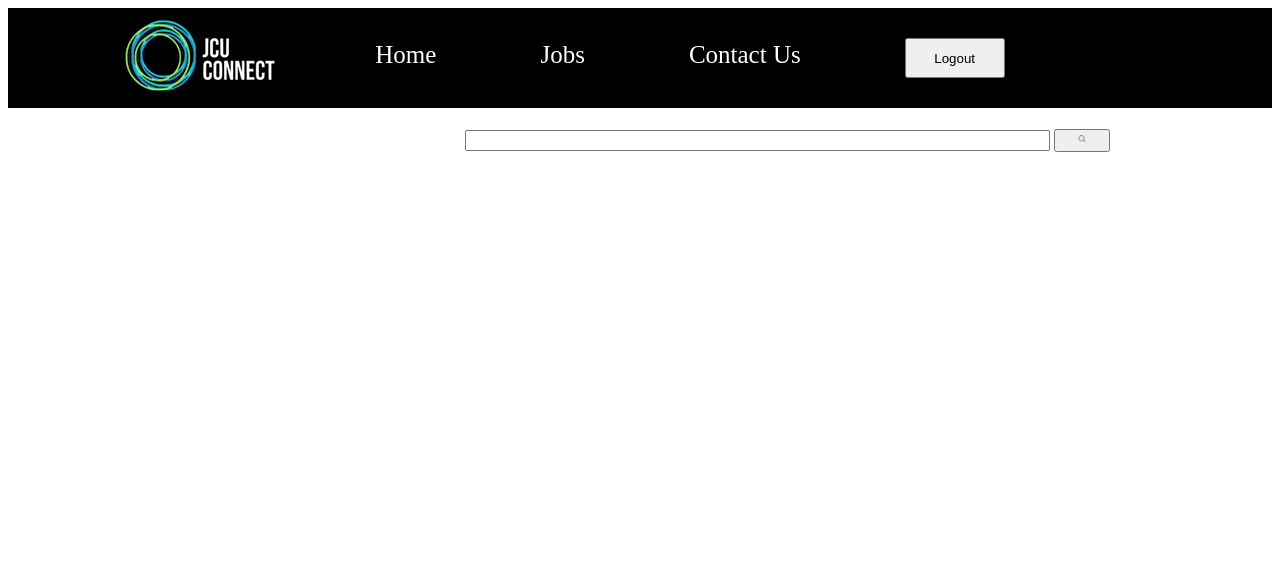
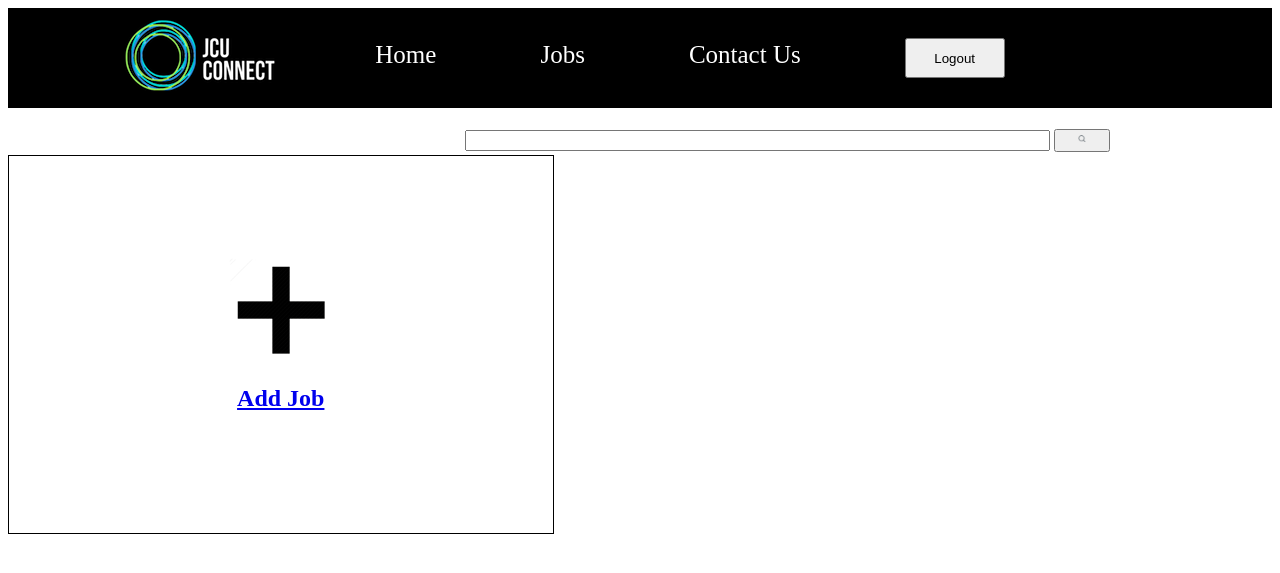
Before and after one commit to CDivyaPrabha/CP3405-Assessment, a Flask app: page /student_jobs in a window 1280 px wide. Shown: the top 573 px of the page. Run offline with Flask 2, Linux system fonts and the light colour scheme; data that the repository does not hold is empty.

Commit message:
Second Demo for Post jobs story.

```diff
--- a/app/templates/searchJob.html
+++ b/app/templates/searchJob.html
@@ -30,13 +30,19 @@
     </form>
 </div>
 
-<div class="job_list">
-    {% for job in jobs %}
-<div><p>{{ job.Company_Name }}<br>{{ job.Job_Designation }}<br>{{ job.Job_Description }}<br>
-    <img src="{{ job.Company_Picture }}" height="" width=""></p>
+{% for post in posts %}
+<div class="add_jobs">
+<div class="jobdesignation">
+    <p><b> Designation: </b></p>{{ post.Job_Designation }}</div><div class="typeofjob"><p> <b>Type of job:</b></p> {{ post.Job_Type }}</div><p><b>Job Description:</b></p> {{ post.Job_Description }}
 </div>
 {% endfor %}
+
+<a href={{ url_for('postjob') }}>
+    <div class="add_jobs">
+	<img src="../static/images/add1.png" height="104px" width="104px">
+	<h2><center>Add Job</center></h2>
 </div>
+</a>
 
 </body>
 </html>
```
